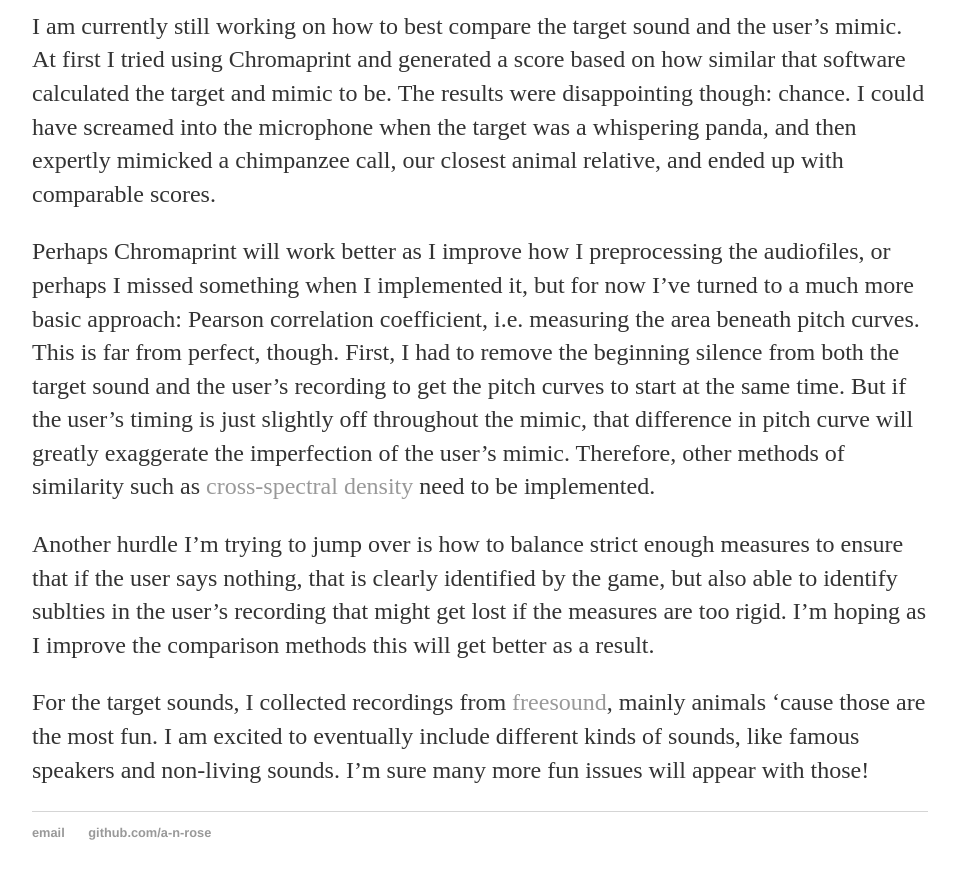
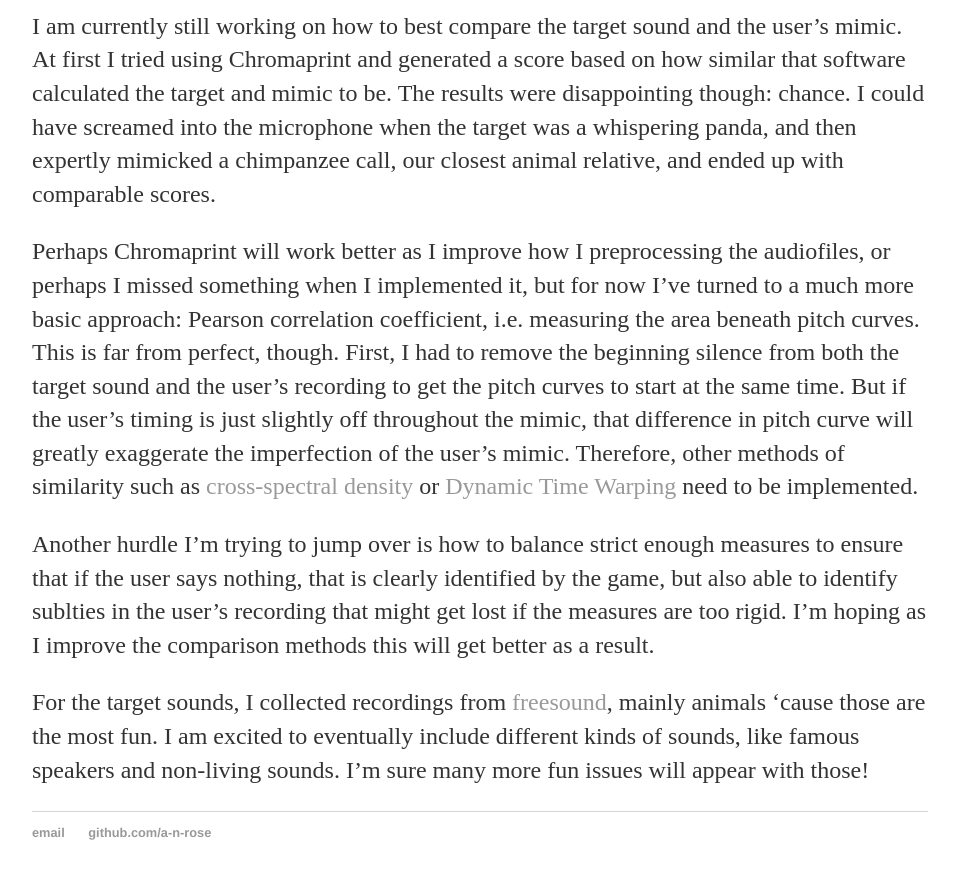
Before and after one commit to a-n-rose/a-n-rose.github.io, a Jekyll site: the page built from _posts/2018-08-01-mimic-master.md, in a window 1280 px wide and 900 px high, scrolled down 1370 px. Shown: the top 879 px of the window, without its empty margins (160-1117 px from the left). Built offline with Jekyll 4.4.1, drawn with Linux system fonts in a browser that asks for light colours.

Commit message:
Added link for processing of prosody similarity

```diff
--- a/_posts/2018-08-01-mimic-master.md
+++ b/_posts/2018-08-01-mimic-master.md
@@ -16,7 +16,7 @@ A surprise issue I faced was oddities in the recordings throughout the game: it
 
 I am currently still working on how to best compare the target sound and the user's mimic. At first I tried using Chromaprint and generated a score based on how similar that software calculated the target and mimic to be. The results were disappointing though: chance. I could have screamed into the microphone when the target was a whispering panda, and then expertly mimicked a chimpanzee call, our closest animal relative, and ended up with comparable scores.
 
-Perhaps Chromaprint will work better as I improve how I preprocessing the audiofiles, or perhaps I missed something when I implemented it, but for now I've turned to a much more basic approach: Pearson correlation coefficient, i.e. measuring the area beneath pitch curves. This is far from perfect, though. First, I had to remove the beginning silence from both the target sound and the user's recording to get the pitch curves to start at the same time. But if the user's timing is just slightly off throughout the mimic, that difference in pitch curve will greatly exaggerate the imperfection of the user's mimic. Therefore, other methods of similarity such as <a href="https://stackoverflow.com/questions/21647120/how-to-use-the-cross-spectral-density-to-calculate-the-phase-shift-of-two-relate">cross-spectral density</a> need to be implemented.
+Perhaps Chromaprint will work better as I improve how I preprocessing the audiofiles, or perhaps I missed something when I implemented it, but for now I've turned to a much more basic approach: Pearson correlation coefficient, i.e. measuring the area beneath pitch curves. This is far from perfect, though. First, I had to remove the beginning silence from both the target sound and the user's recording to get the pitch curves to start at the same time. But if the user's timing is just slightly off throughout the mimic, that difference in pitch curve will greatly exaggerate the imperfection of the user's mimic. Therefore, other methods of similarity such as <a href="https://stackoverflow.com/questions/21647120/how-to-use-the-cross-spectral-density-to-calculate-the-phase-shift-of-two-relate">cross-spectral density</a> or <a href="https://perso.limsi.fr/mareuil/publi/IS110831.pdf">Dynamic Time Warping</a> need to be implemented.
 
 Another hurdle I'm trying to jump over is how to balance strict enough measures to ensure that if the user says nothing, that is clearly identified by the game, but also able to identify sublties in the user's recording that might get lost if the measures are too rigid. I'm hoping as I improve the comparison methods this will get better as a result.
 
```
